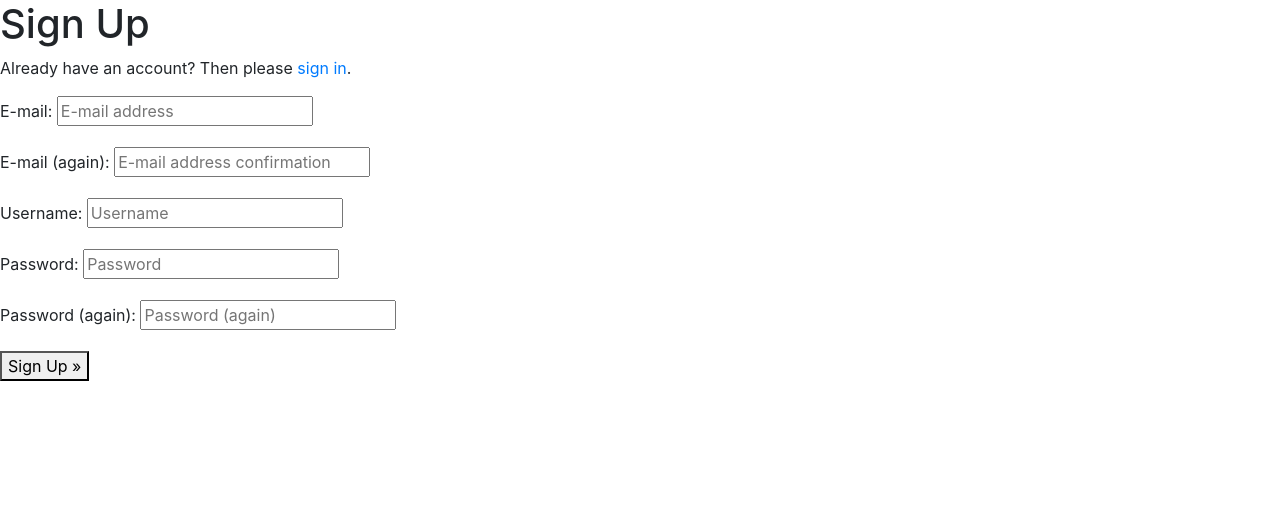
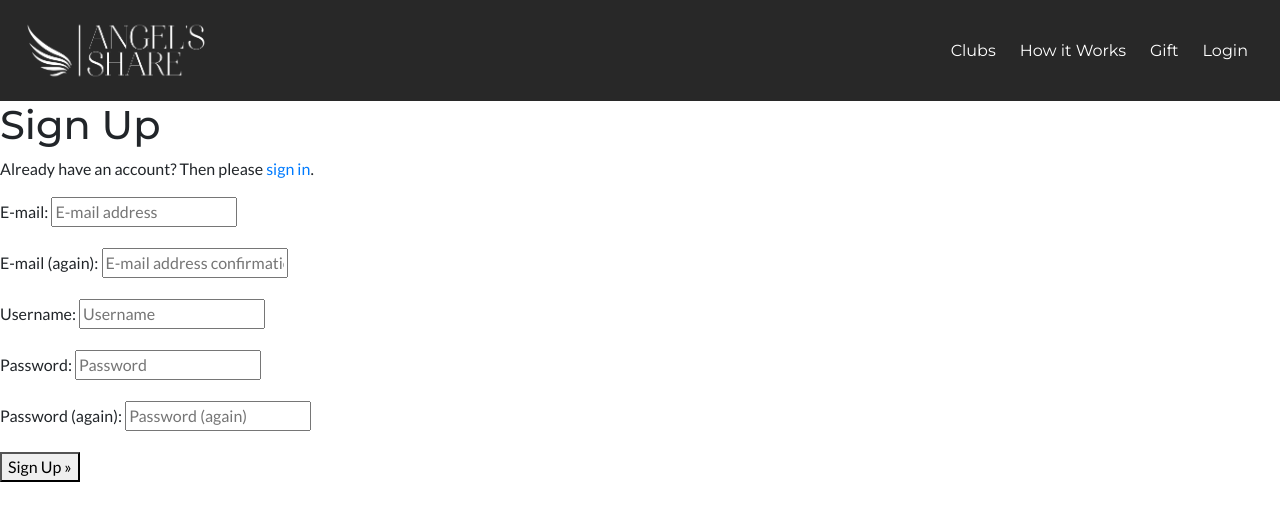
Before and after one commit to PatrickCoakley23/Angels_Breath, a Django app: page /accounts/signup/ in a window 1280 px wide. Shown: the top 521 px of the page. Run offline with Django 3.2, Linux system fonts and the light colour scheme; some libraries are stand-ins or nearby versions.

Commit message:
created navbar with basic styling, font family and charcoal background

```diff
--- a/angels_share/settings.py
+++ b/angels_share/settings.py
@@ -147,3 +147,7 @@ USE_TZ = True
 # https://docs.djangoproject.com/en/3.1/howto/static-files/
 
 STATIC_URL = '/static/'
+STATICFILES_DIRS = (os.path.join(BASE_DIR, 'static'),)
+
+MEDIA_URL = '/media/'
+MEDIA_ROOT = os.path.join(BASE_DIR, 'media')
--- a/angels_share/urls.py
+++ b/angels_share/urls.py
@@ -15,9 +15,11 @@ Including another URLconf
 """
 from django.contrib import admin
 from django.urls import path, include
+from django.conf import settings
+from django.conf.urls.static import static
 
 urlpatterns = [
     path('admin/', admin.site.urls),
     path('accounts/', include('allauth.urls')),
     path('', include('home.urls')),
-]
+] + static(settings.MEDIA_URL, document_root=settings.MEDIA_ROOT)
--- a/home/templates/home/index.html
+++ b/home/templates/home/index.html
@@ -1,6 +1,6 @@
 {% extends "base.html" %}
 {% load static %}
 
-{% block content %}
-<h1> It works</h1>
-{% endblock %}
+    {% block content %}
+    <h1> It works</h1>
+    {% endblock %}
--- /dev/null
+++ b/static/css/base.css
@@ -0,0 +1,20 @@
+@import url('https://fonts.googleapis.com/css2?family=Lato:wght@300;400;700&family=Montserrat:wght@300;400;500;600;700&display=swap');
+
+body {
+    font-family: 'Lato', sans-serif;
+}
+
+h1, h2, h3, h4, h5 {
+    font-family: 'Montserrat', sans-serif;
+}
+
+/* NAVBAR */
+
+header {
+    background-color: #282828;
+}
+
+.navbar-nav .nav-link {
+    color: white;
+    font-family: 'Montserrat', sans-serif;
+}
--- a/templates/base.html
+++ b/templates/base.html
@@ -35,15 +35,42 @@
     <title>Angel's Share {%block extra_title %}{% endblock %}</title>
   </head>
   <body>
-    {% block page_header %}
-    {% endblock %}
+    <header>
+        <nav class="navbar navbar-expand-lg w-100">
+            <!-- BRAND AND LOGO-->
+            <a class="navbar-brand uppercase" href=""><img src="media/angels_drop_navbrand.png" alt="Angel's Share Logo"  width="200" height="75" /></a>
+            <!-- HAMBURGER MENU FOR SMALLER SCREEN WIDTHS-->
+            <button class="navbar-toggler" type="button" data-toggle="collapse" data-target="#navbarToggler1" aria-controls="navbarToggler1" aria-expanded="false" aria-label="Toggle navigation">
+            <span class="navbar-toggler-icon"></span>
+            </button>
+            <!-- NAVBAR -->
+            <div class="collapse navbar-collapse" id="navbarToggler1">
+                <ul class="nav navbar-nav ml-auto">
+                    <li class="nav-right mr-2">
+                    <a class="nav-link" href="#hero-section">Clubs</a>
+                    </li>
+                    <li class="nav-right mr-2">
+                    <a class="nav-link" href="#why-visit-cork-container">How it Works</a>
+                    </li>
+                    <li class="nav-right mr-2">
+                    <a class="nav-link" href="#map-container-sec">Gift</a>
+                    </li>
+                    <li class="nav-right mr-2">
+                    <a class="nav-link" href="#covid-container-sec">Login</a>
+                    </li>
+                </ul>
+            </div>
+        </nav>
 
     {% if messages %}
      <div class="message-container"></div>
     {% endif %}
+    </header>
 
+    <main>
     {% block content %}
     {% endblock %}
+    </main>
 
     {% block postloadjs %}
     {% endblock %}
```
Also changed, not shown: media/angels_drop_navbrand.png (added).
